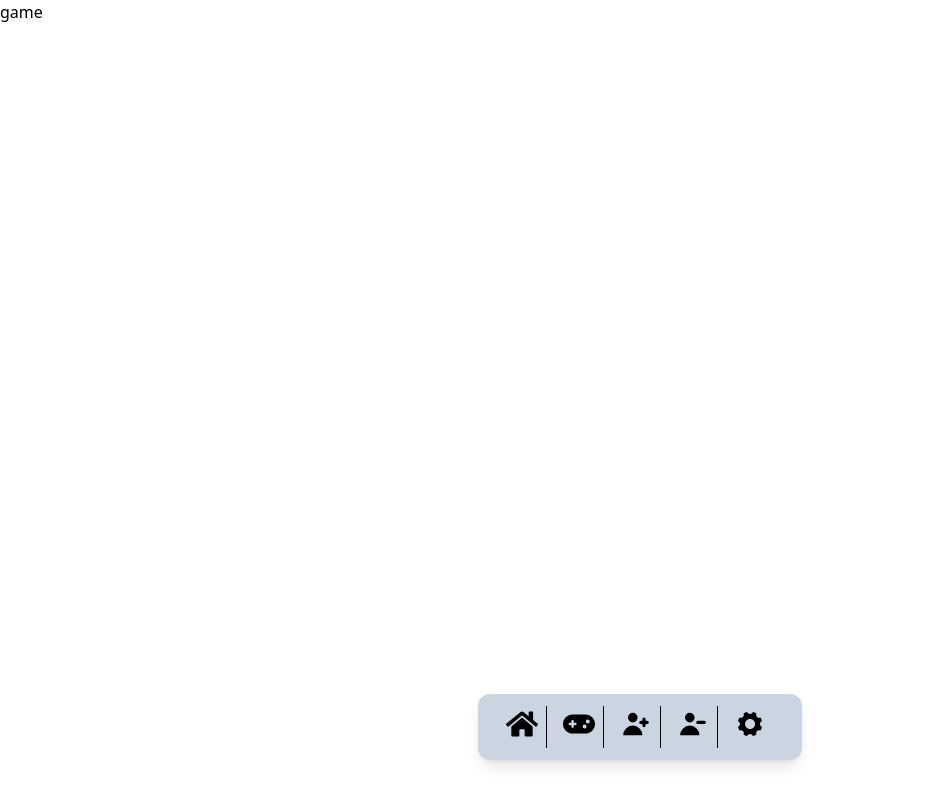
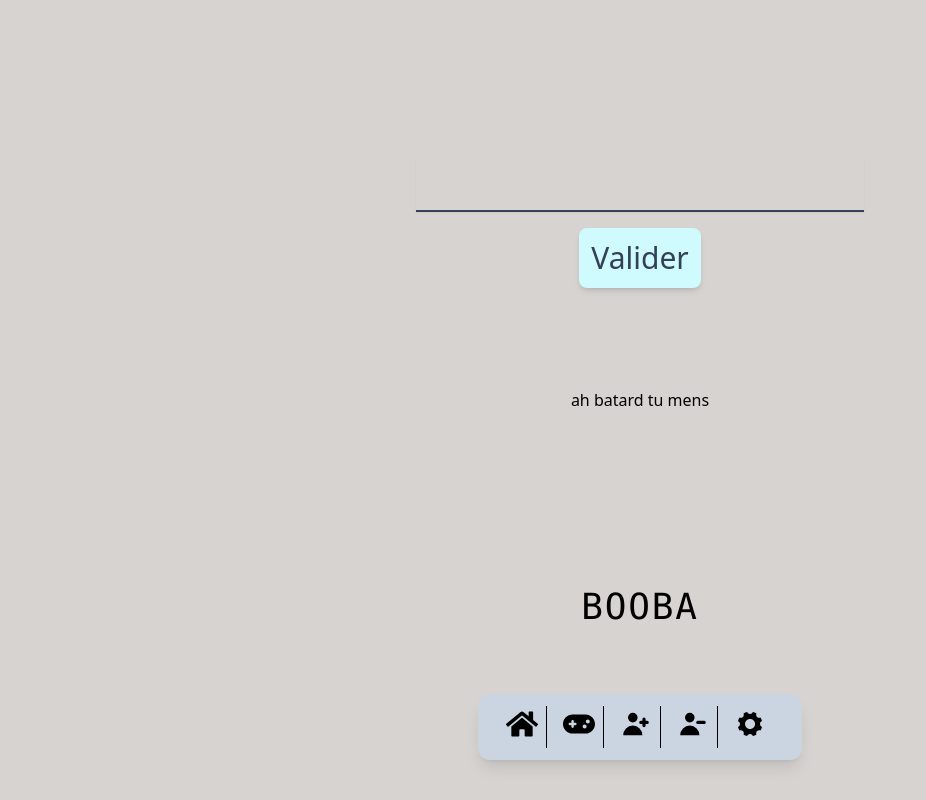
Before and after one commit to mh-lamine/try-to-play, a React (Vite) app: page /game in a window 1280 px wide. Shown: the whole page, without its empty margins (0-926 px from the left). Built offline with nearby package versions, Linux system fonts and the light colour scheme.

Commit message:
Add artist search functionality and validation text component

```diff
--- a/src/pages/Game.jsx
+++ b/src/pages/Game.jsx
@@ -1,7 +1,79 @@
-import React from 'react'
+import ValidationText from "@/components/own/ValidationText";
+import { useState } from "react";
 
 export default function Game() {
+  const [currentArtist, setCurrentArtist] = useState("booba");
+  const [answer, setAnswer] = useState();
+  const [hasFeated, setHasFeated] = useState(false);
+  const [loading, setLoading] = useState(false);
+
+  const getArtistId = async () => {
+    const response = await fetch(
+      `https://spotify23.p.rapidapi.com/search/?q=${answer}&type=artists&offset=0&limit=1`,
+      {
+        method: "GET",
+        headers: {
+          "X-RapidAPI-Key":
+            "e870647cf5mshfaba88a093b8a2bp196d84jsne18a2e7ea834",
+          "X-RapidAPI-Host": "spotify23.p.rapidapi.com",
+        },
+      }
+    );
+    let result = await response.json();
+    return result.artists.items[0].data.uri.split(":")[2];
+  };
+
+  const getFeaturings = async () => {
+    const id = await getArtistId();
+    const response = await fetch(
+      `https://spotify23.p.rapidapi.com/artist_appears_on/?id=${id}`,
+      {
+        method: "GET",
+        headers: {
+          "X-RapidAPI-Key":
+            "e870647cf5mshfaba88a093b8a2bp196d84jsne18a2e7ea834",
+          "X-RapidAPI-Host": "spotify23.p.rapidapi.com",
+        },
+      }
+    );
+    const result = await response.json();
+    return result.data.artist.relatedContent.appearsOn.items;
+  };
+  const checkAnswer = async () => {
+    setLoading(true);
+    const featuredWith = await getFeaturings();
+    setHasFeated(
+      featuredWith.some(
+        (feat) =>
+          feat.releases.items[0].artists.items[0].profile.name.toLowerCase() ===
+          currentArtist.toLowerCase()
+      )
+    );
+    //FIXME:
+    console.log(hasFeated);
+    hasFeated && setCurrentArtist(answer);
+    setLoading(false);
+  };
+
   return (
-    <div>game</div>
-  )
+    <div className="flex flex-col h-screen p-4 items-center justify-around bg-stone-300">
+      <div className="flex flex-col items-center gap-4">
+        <input
+          type="text"
+          className="text-3xl p-2 focus:outline-none shadow-sm text-center bg-transparent border-b-2 border-slate-700"
+          onChange={(event) => setAnswer(event.target.value)}
+        />
+        <button
+          onClick={checkAnswer}
+          className="text-3xl w-fit font-light shadow-md p-3 bg-cyan-100 rounded-lg text-slate-700"
+        >
+          Valider
+        </button>
+      </div>
+      <h1 className="text-4xl p-4 uppercase font-mono tracking-wider">
+        {currentArtist}
+      </h1>
+      <ValidationText hasFeated={hasFeated} loading={loading} />
+    </div>
+  );
 }
```
